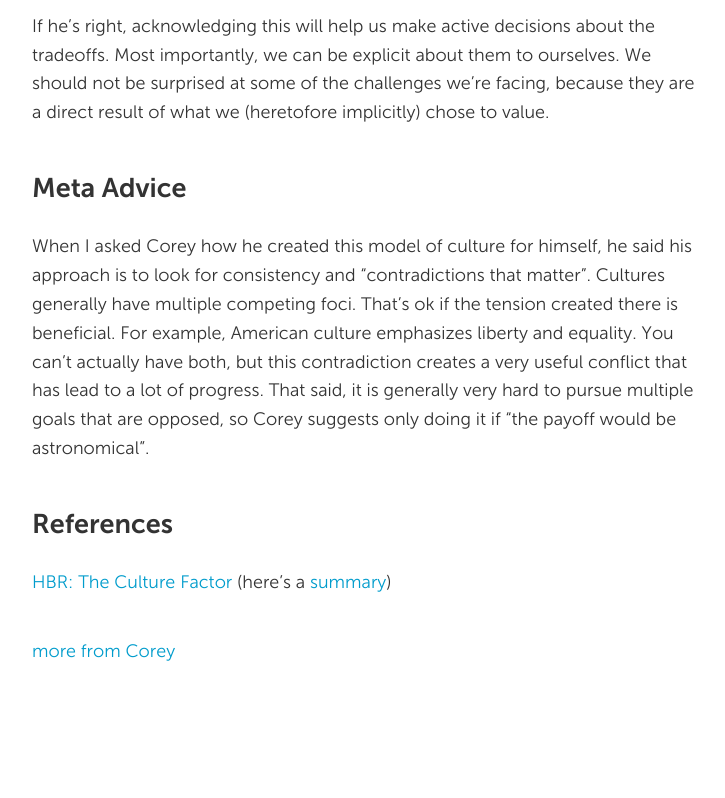
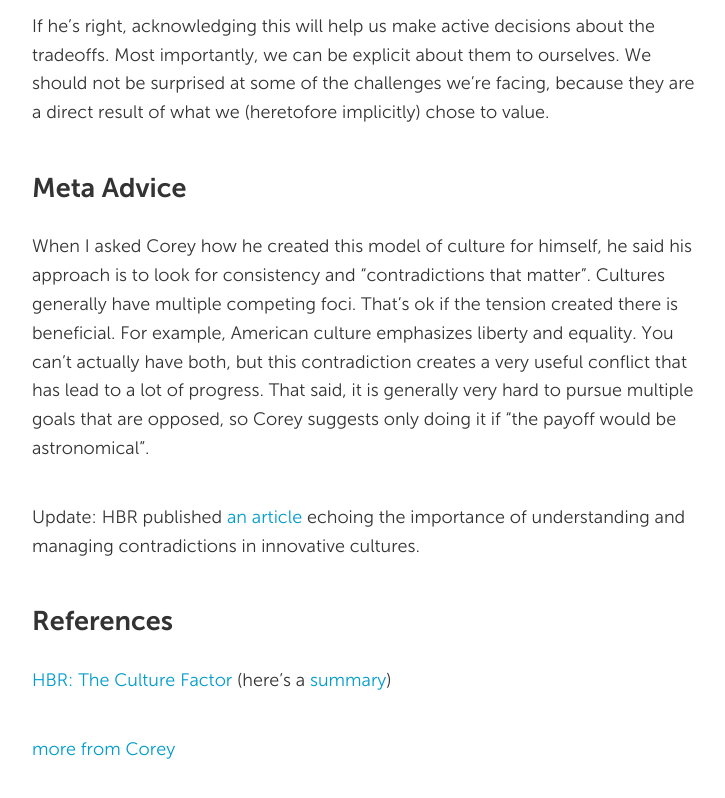
Before and after one commit to lyoshenka/grin.io, a Jekyll site: the page built from _posts/2018-12-24-corey-thomas-on-culture.md, in a window 1280 px wide and 900 px high, scrolled down 2513 px. Shown: the top 798 px of the window, without its empty margins (274-999 px from the left). Built offline with Jekyll 4.4.1, drawn with Linux system fonts in a browser that asks for light colours; comment, search, counter and statistics services are not loaded.

Commit message:
hbr culture link

```diff
--- a/_posts/2018-12-24-corey-thomas-on-culture.md
+++ b/_posts/2018-12-24-corey-thomas-on-culture.md
@@ -37,6 +37,8 @@ If he's right, acknowledging this will help us make active decisions about the t
 
 When I asked Corey how he created this model of culture for himself, he said his approach is to look for consistency and "contradictions that matter". Cultures generally have multiple competing foci. That's ok if the tension created there is beneficial. For example, American culture emphasizes liberty and equality. You can't actually have both, but this contradiction creates a very useful conflict that has lead to a lot of progress. That said, it is generally very hard to pursue multiple goals that are opposed, so Corey suggests only doing it if "the payoff would be astronomical".
 
+Update: HBR published [an article](https://hbr.org/2019/01/the-hard-truth-about-innovative-cultures) echoing the importance of understanding and managing contradictions in innovative cultures.
+
 ## References
 
 [HBR: The Culture Factor](https://hbr.org/2018/01/the-culture-factor) (here's a [summary](http://www.strategicresults.com/new/wp-content/uploads/2016/01/Strategic-Results-The-Culture-Factor.pdf))
```
